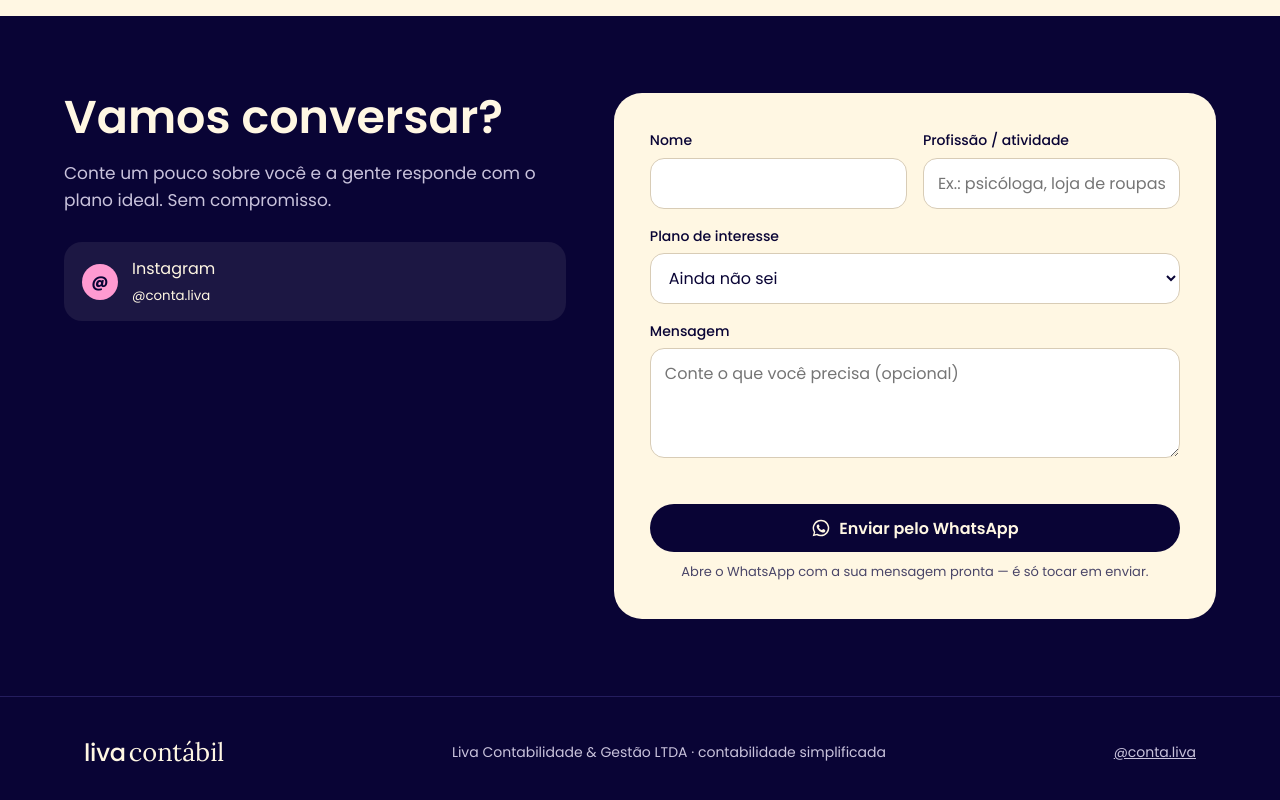
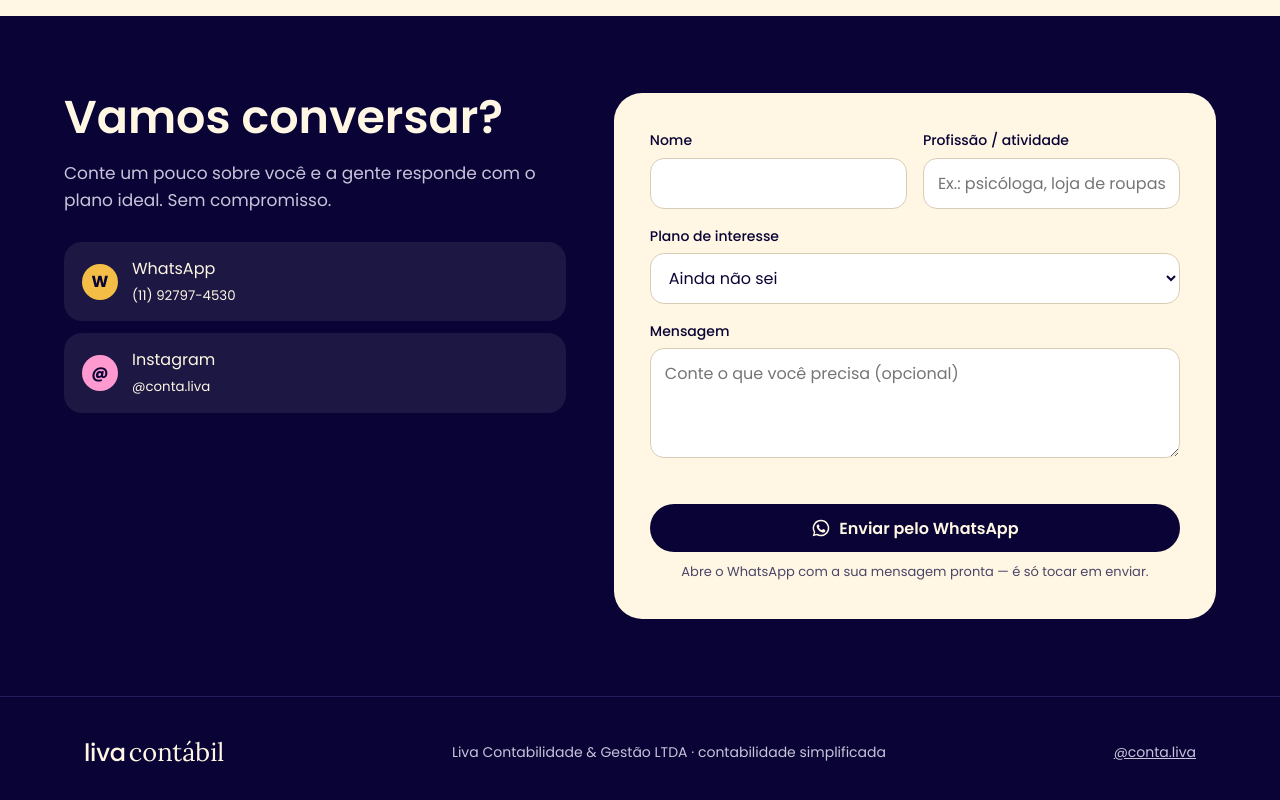
Before and after one commit to livacontabil/site, a plain HTML site: page index.html in a window 1280 px wide. Shown: the part 4425-5225 px from the top of the page. Drawn offline with Linux system fonts and the light colour scheme.

Commit message:
Ativa o WhatsApp (11) 92797-4530 no formulário de contato
Co-Authored-By: Claude Opus 5.5 <noreply@anthropic.com>
Claude-Session: https://claude.ai/code/session_01DCgoetNuEYJqAeeRu9Q4wY

```diff
--- a/index.html
+++ b/index.html
@@ -373,7 +373,8 @@ footer .logo{color:var(--cream);font-size:22px}
 <script>
 {
   // Contatos — preencha o WhatsApp (só números, com DDI e DDD, ex.: 5511999999999) e o e-mail
-  const WHATSAPP = '';
+  const WHATSAPP = '5511927974530';
+  const WHATSAPP_LABEL = '(11) 92797-4530';
   const EMAIL = '';
   const INSTAGRAM = 'conta.liva';
 
@@ -479,7 +480,7 @@ footer .logo{color:var(--cream);font-size:22px}
   document.getElementById('faq-list').innerHTML = faq.map(([q,a]) => `<details><summary>${esc(q)}</summary><p>${esc(a)}</p></details>`).join('');
 
   const ch = [];
-  if (WHATSAPP) ch.push(`<a href="https://wa.me/${WHATSAPP}"><span class="dot" style="background:#F4BD46">W</span><span>WhatsApp<br><small>+${WHATSAPP}</small></span></a>`);
+  if (WHATSAPP) ch.push(`<a href="https://wa.me/${WHATSAPP}"><span class="dot" style="background:#F4BD46">W</span><span>WhatsApp<br><small>${WHATSAPP_LABEL}</small></span></a>`);
   ch.push(`<a href="https://www.instagram.com/${INSTAGRAM}/"><span class="dot" style="background:#FF9AD1">@</span><span>Instagram<br><small>@${INSTAGRAM}</small></span></a>`);
   if (EMAIL) ch.push(`<div><span class="dot" style="background:#4B3BE0;color:#fff">✉</span><span>E-mail<br><small>${esc(EMAIL)}</small></span></div>`);
   document.getElementById('channels').innerHTML = ch.join('');
```
